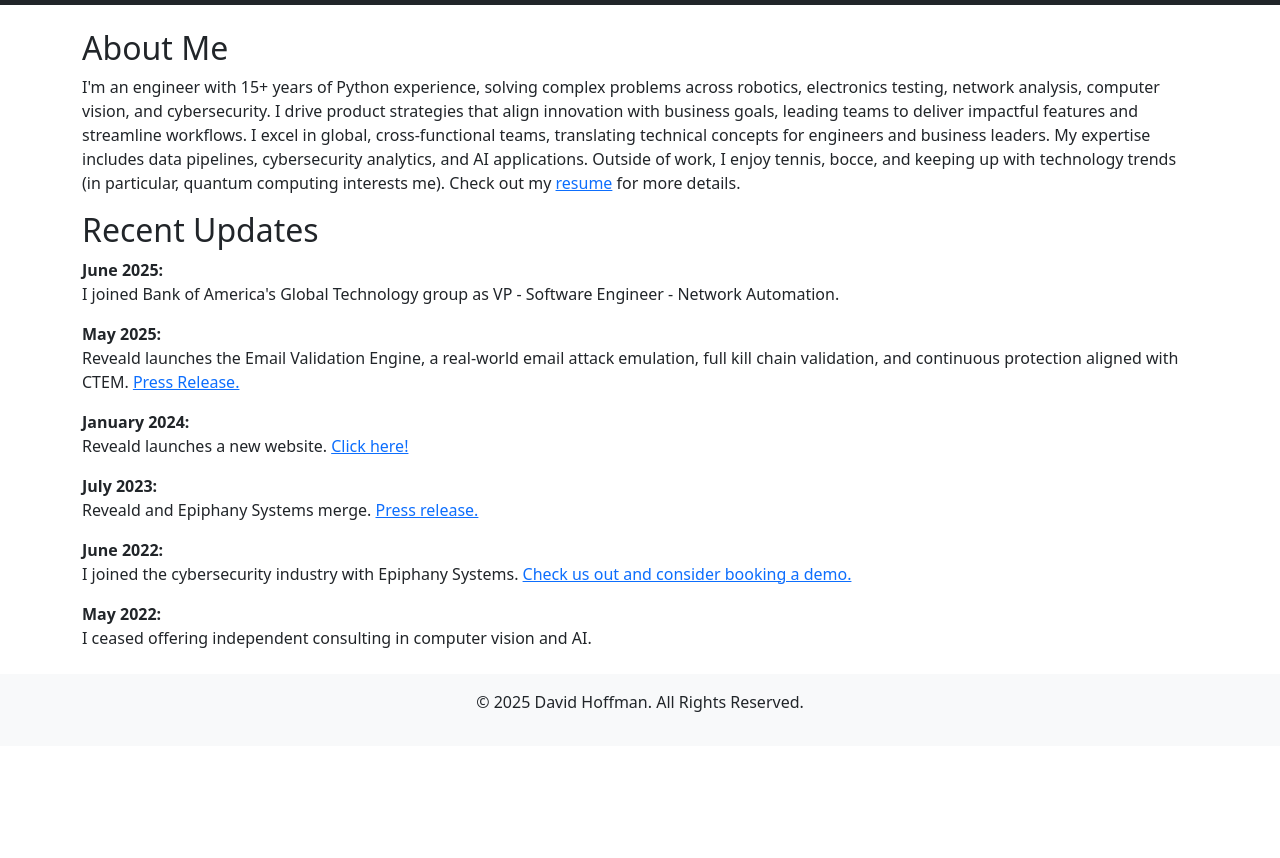
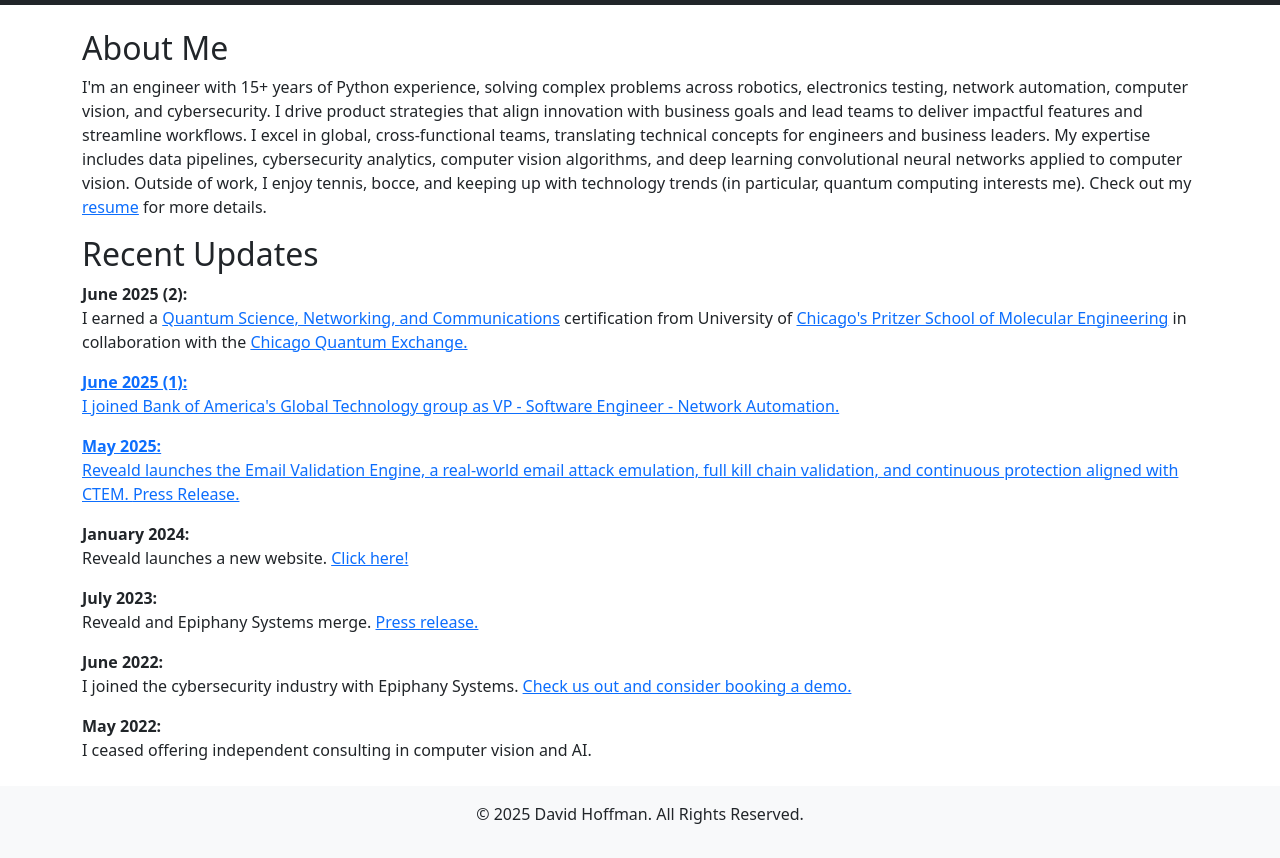
Before and after one commit to drhoffma/drhoffma.github.io, a plain HTML site: page index.html in a window 1280 px wide. Shown: the part 66-924 px from the top of the page. Before the commit the page ends 812 px from the top, so only its background shows below. Drawn offline with nearby package versions, Linux system fonts and the light colour scheme.

Commit message:
Update index.html
add recent updates; update about me

```diff
--- a/index.html
+++ b/index.html
@@ -7,10 +7,11 @@
       <!-- Recent Updates on the right, wrapping around the image -->
       <div class="flex-grow-1">
         <h2>About Me</h2>
-        <p>I'm an engineer with 15+ years of Python experience, solving complex problems across robotics, electronics testing, network analysis, computer vision, and cybersecurity. I drive product strategies that align innovation with business goals, leading teams to deliver impactful features and streamline workflows. I excel in global, cross-functional teams, translating technical concepts for engineers and business leaders. My expertise includes data pipelines, cybersecurity analytics, and AI applications. Outside of work, I enjoy tennis, bocce, and keeping up with technology trends (in particular, quantum computing interests me). Check out my <a href="resume.html">resume</a> for more details.</p>
+        <p>I'm an engineer with 15+ years of Python experience, solving complex problems across robotics, electronics testing, network automation, computer vision, and cybersecurity. I drive product strategies that align innovation with business goals and lead teams to deliver impactful features and streamline workflows. I excel in global, cross-functional teams, translating technical concepts for engineers and business leaders. My expertise includes data pipelines, cybersecurity analytics, computer vision algorithms, and deep learning convolutional neural networks applied to computer vision. Outside of work, I enjoy tennis, bocce, and keeping up with technology trends (in particular, quantum computing interests me). Check out my <a href="resume.html">resume</a> for more details.</p>
 
         <h2>Recent Updates</h2>
-        <p><strong>June 2025:</strong><br> I joined Bank of America's Global Technology group as VP - Software Engineer - Network Automation.</p>
+        <p><strong>June 2025 (2):</strong><br> I earned a <a href="https://professional.uchicago.edu/find-your-fit/courses/quantum-science-networking-and-communications" target="_blank">Quantum Science, Networking, and Communications</a> certification from University of <a href="https://pme.uchicago.edu" target="_blank">Chicago's Pritzer School of Molecular Engineering</a> in collaboration with the <a href="https://chicagoquantum.org/" target="_blank">Chicago Quantum Exchange.</p>
+        <p><strong>June 2025 (1):</strong><br> I joined Bank of America's Global Technology group as VP - Software Engineer - Network Automation.</p>
         <p><strong>May 2025:</strong><br> Reveald launches the Email Validation Engine, a real-world email attack emulation, full kill chain validation, and continuous protection aligned with CTEM. <a href="https://reveald.com/blog/2025-05-b-pr-gartner-market-guide" target="_blank">Press Release.</a></p>
         <p><strong>January 2024:</strong><br> Reveald launches a new website. <a href="https://reveald.com" target="_blank">Click here!</a></p>
         <p><strong>July 2023:</strong><br> Reveald and Epiphany Systems merge. <a href="https://reveald.com/blog/reveald-merges-with-epiphany-systems-to-usher-in-a-new-era-of-predictive-security-operations" target="_blank">Press release.</a></p>
```
